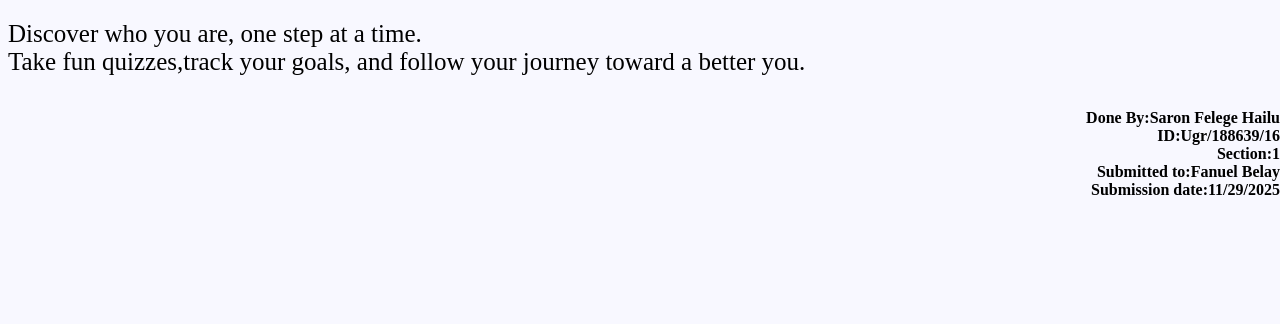
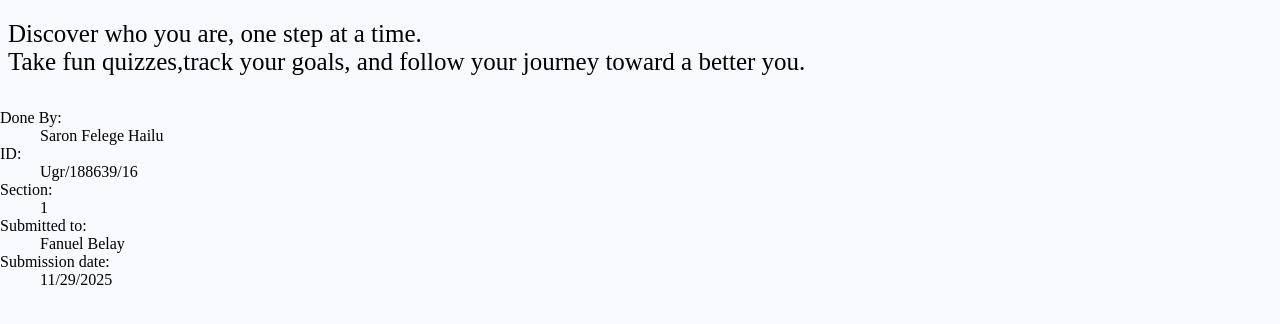
Before and after one commit to saron-12/web-project, a plain HTML site: page index.html in a window 1280 px wide. Shown: the part 204-528 px from the top of the page. Drawn offline with Linux system fonts and the light colour scheme.

Commit message:
Refactor submission details into a definition list
Replaced paragraph with a definition list for submission details.

```diff
--- a/index.html
+++ b/index.html
@@ -24,13 +24,21 @@
 <p style="color:black; font-size: 25px;padding: 0.5rem;"> Discover who you are, one step at a time. <br>
 	Take fun quizzes,track your goals, and follow your journey toward a better you. </p>
 
-	<p style="text-align: right;"> <strong > Done By:Saron Felege Hailu<br>
-		ID:Ugr/188639/16 <br>
-		Section:1 <br>
-		Submitted to:Fanuel Belay <br>
-		Submission date:11/29/2025
-	</strong>
-</p>
+<dl class="submission-list">
+    <dt>Done By:</dt>
+    <dd>Saron Felege Hailu</dd>
+    <dt>ID:</dt>
+    <dd>Ugr/188639/16</dd>
+    <dt>Section:</dt>
+    <dd>1</dd>
+    <dt>Submitted to:</dt>
+    <dd>Fanuel Belay</dd>
+    <dt>Submission date:</dt>
+    <dd>11/29/2025</dd>
+</dl>
+
+
+
 </body>
 
 </html>
```
